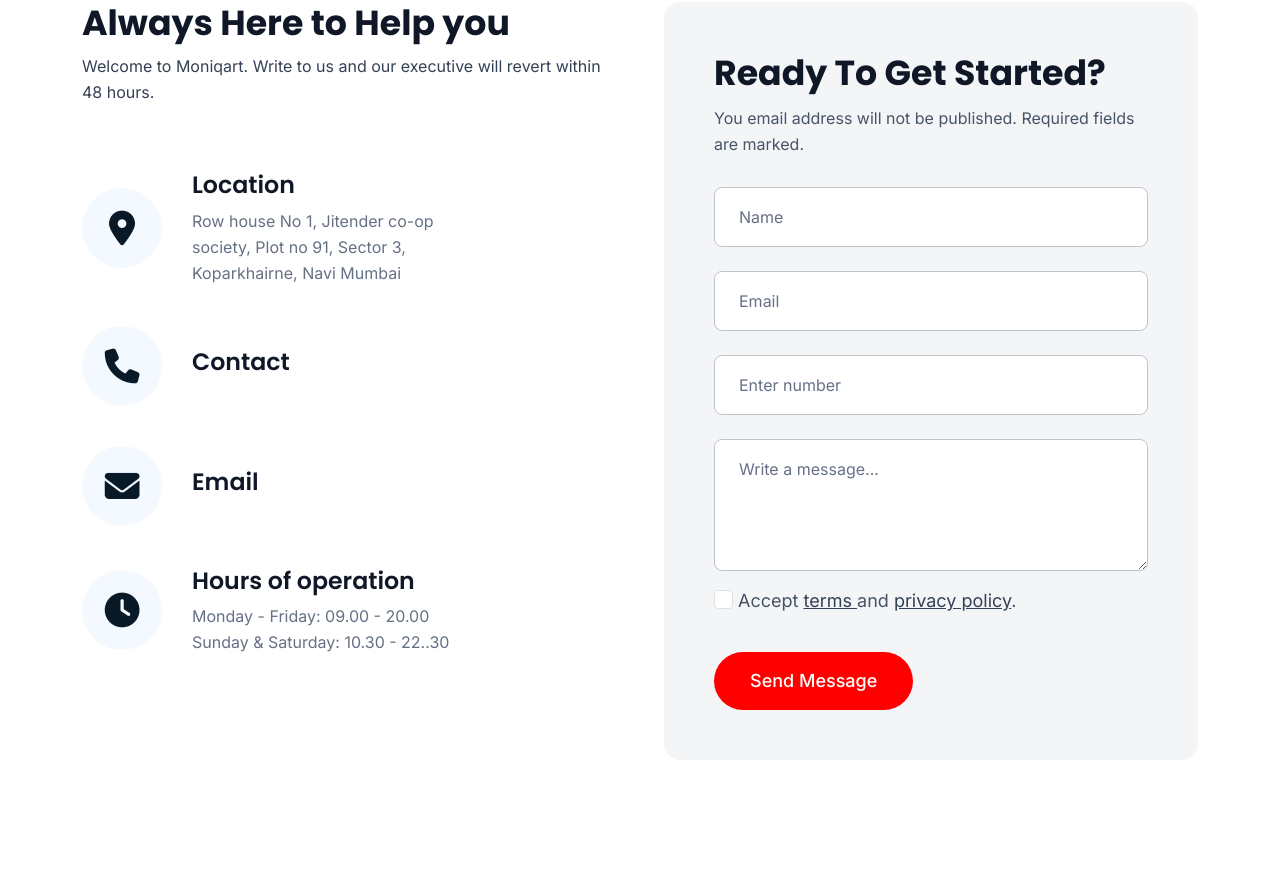
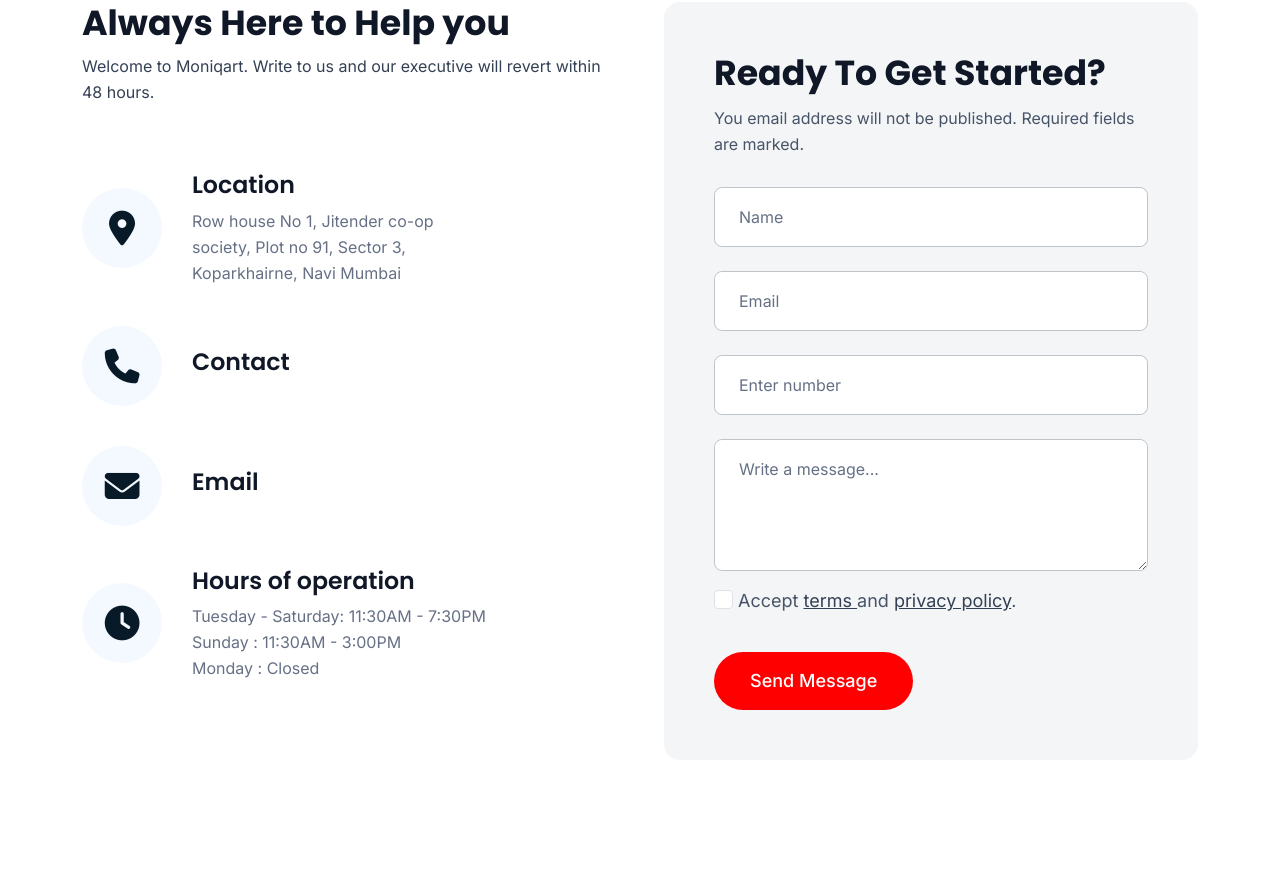
Before and after one commit to juned-adenwalla/moniqart-frontend, a PHP site: page /moniqart-frontend/contact.php in a window 1280 px wide. Shown: the part 548-1425 px from the top of the page. Run offline with PHP 8.4, Linux system fonts and the light colour scheme; data that the repository does not hold is empty; some libraries are stand-ins or nearby versions; some web fonts are replaced.

Commit message:
Text Changes

```diff
--- a/about-us.php
+++ b/about-us.php
@@ -67,7 +67,7 @@
                                 </div>
                                 <h2 class="about-title">Healing Through Art: Guided Therapy with Mona Joy</h2>
                                 <p>We believe that art has the ability to heal. Our therapy sessions are led by trained and certified art therapist Mona Joy who guides patients in the creative process, encourages them to express themselves through art, and provides support and guidance throughout the process</p>
-                                <q style="font-style:italic;">Many of the motions involved in making art, such as holding a paintbrush or scribbling with a crayon, are essential to the growth of fine motor skills in young children and adults as well</q>- Mona Joy
+                                <q style="font-style:italic;">You can't teach  " A " for apple to a child without an illustration of it ....just the sound  "Aah" cannot be understood by a child  , hence 'Art' in its root is important from the start </q>- Mona Joy
                             </div>
                             <div class="about__counter">
                                 <div class="about__counter-item">
@@ -97,7 +97,7 @@
                         <div class="about__thumb" data-aos="fade-left" data-aos-duration="800" data-aos-delay="100">
                             <div class="about__thumb-inner">
                                 <div class="about__thumb-image">
-                                    <img src="assets/images/about/2.png" alt="about-image">
+                                    <img src="assets/images/about/2.webp" alt="about-image">
                                 </div>
                                 <p style="margin-top: 10px;text-align:center;font-size:20px">Founder and Director</p>
                             </div>
--- a/contact.php
+++ b/contact.php
@@ -110,8 +110,9 @@
                                     </div>
                                     <div class="contact__item-content">
                                         <h5>Hours of operation</h5>
-                                        <p class="mb-0">Monday - Friday: 09.00 - 20.00</p>
-                                        <p class="mb-0">Sunday & Saturday: 10.30 - 22..30</p>
+                                        <p class="mb-0">Tuesday - Saturday: 11:30AM - 7:30PM</p>
+                                        <p class="mb-0">Sunday : 11:30AM - 3:00PM</p>
+                                        <p class="mb-0">Monday : Closed</p>
                                     </div>
                                 </div>
                             </div>
--- a/templates/_footer.php
+++ b/templates/_footer.php
@@ -83,13 +83,13 @@
                                 <div class="footer__links-content">
                                     <ul class="footer__linklist">
                                         <li class="footer__linklist-item">
-                                            <p class="m-0">Mon-Sat: 10:00AM - 4.00PM</p>
+                                            <p class="m-0">Tue-Sat: 11:30AM - 7:30PM</p>
                                         </li>
                                         <li class="footer__linklist-item">
-                                            <p class="m-0">Sunday: 10:00AM - 4.00PM</p>
+                                            <p class="m-0">Sunday: 11:30AM - 3:00PM</p>
                                         </li>
                                         <li class="footer__linklist-item">
-                                            <p class="m-0">Friday: Close</p>
+                                            <p class="m-0">Monday: Closed</p>
                                         </li>
                                     </ul>
                                     <ul class="social mt-4">
```
